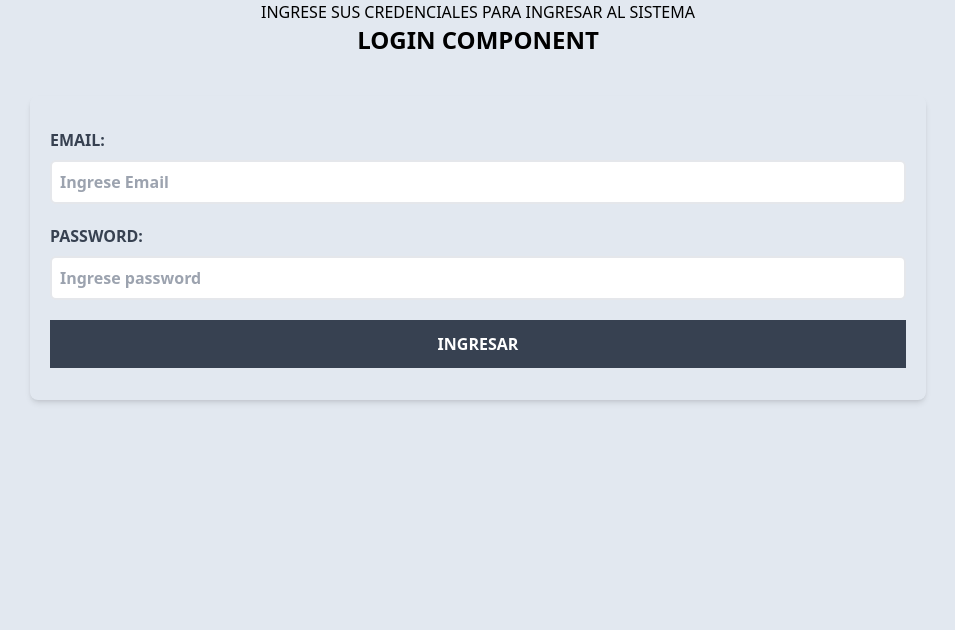
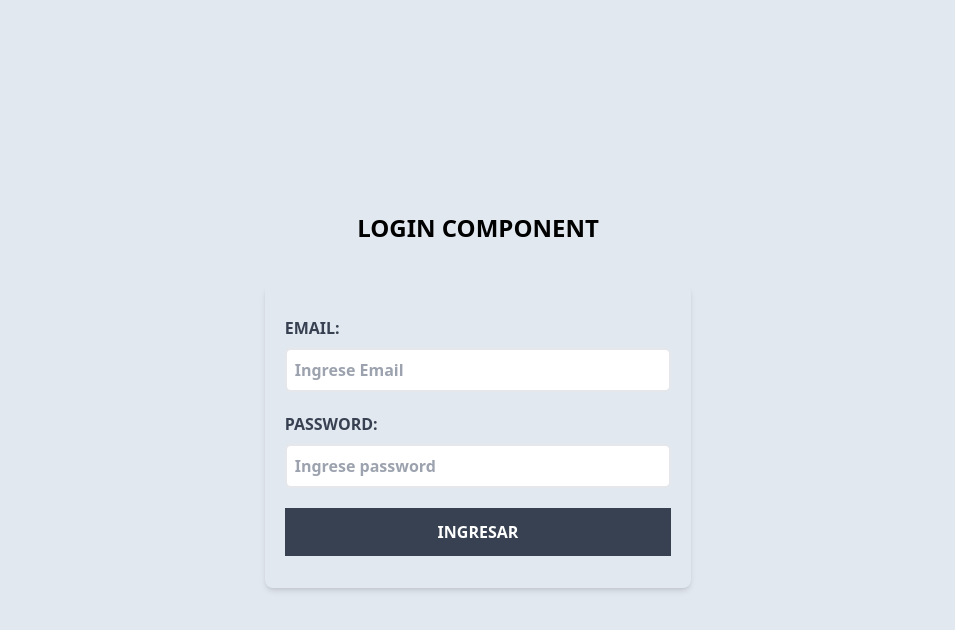
Before and after one commit to wzseba/docgenda, a React (Vite) app: page / in a window 1280 px wide. Shown: the top 630 px of the page, without its empty margins (162-1117 px from the left). Built offline with nearby package versions, Linux system fonts and the light colour scheme.

Commit message:
delete: se elimina componte sesion se reemplaza por login

```diff
--- a/src/components/Login.jsx
+++ /dev/null
@@ -1,62 +0,0 @@
-import React from 'react'
-import { useForm } from '../hooks/useForm'
-import { validationsForm } from '../helpers/validator'
-
-const initialForm = {
-  email:'',
-  password:''
-}
-
-const Login = () => {
-
-  const { form, errors, handleChange, handleBlur, handleSubmit } = useForm(initialForm,validationsForm)
-
-  return (
-    <div>
-      <h1 className='text-2xl text-center font-bold uppercase'>Login component</h1>
-      <form className="md:w-auto mx-48 shadow-md rounded-lg py-8 px-5 mt-10" onSubmit={handleSubmit}>
-
-        <div className="mb-5">
-            <label className="block font-bold uppercase text-gray-700">
-            Email:
-            <input
-            type="text"
-            name='email'
-            value={form.email}
-            placeholder='Ingrese Email'
-            className="border-2 w-full p-2 mt-2 placeholder-gray-400 rounded-md"
-            onChange={handleChange}
-            onBlur={handleBlur}
-            />
-            </label>
-            {errors.email && <p className="text-red-500 ml-1">{errors.email}</p>}
-        </div>
-
-        <div className="mb-5">
-            <label className="block font-bold uppercase text-gray-700">
-            Password:
-            <input
-            type="password"
-            name='password'
-            value={form.password}
-            placeholder='Ingrese password'
-            className="border-2 w-full p-2 mt-2 placeholder-gray-400 rounded-md"
-            onChange={handleChange}
-            onBlur={handleBlur}
-            required/>
-            </label>
-            {errors.password && <p className="text-red-500 ml-1">{errors.password}</p>}
-        </div>
-
-        <input
-          type="submit"
-          className="bg-gray-700 w-full p-3 text-white uppercase font-bold hover:bg-indigo-700 cursor-pointer transition-all"
-          value="Ingresar"
-        />
-      </form>
-    </div>
-
-  )
-}
-
-export default Login
--- a/src/main.jsx
+++ b/src/main.jsx
@@ -10,12 +10,12 @@ import { Provider } from 'react-redux'
 import Layout from './components/Layout';
 import NuevoPaciente from './page/NuevoPaciente';
 import Index from './page/Index';
-import Sesion from './page/Sesion';
+import Login from './page/Login';
 
 const router = createBrowserRouter([
   {
     path: "/",
-    element: <Sesion/>,
+    element: <Login/>,
   },
   {
     path: "/pacientes",
--- a/src/page/Sesion.jsx
+++ /dev/null
@@ -1,15 +0,0 @@
-import React from 'react'
-import Login from '../components/Login'
-
-const Sesion = () => {
-  return (
-    <div>
-      <h1 className='text-center'>
-        INGRESE SUS CREDENCIALES PARA INGRESAR AL SISTEMA
-      </h1>
-      <Login/>
-    </div>
-  )
-}
-
-export default Sesion
```
